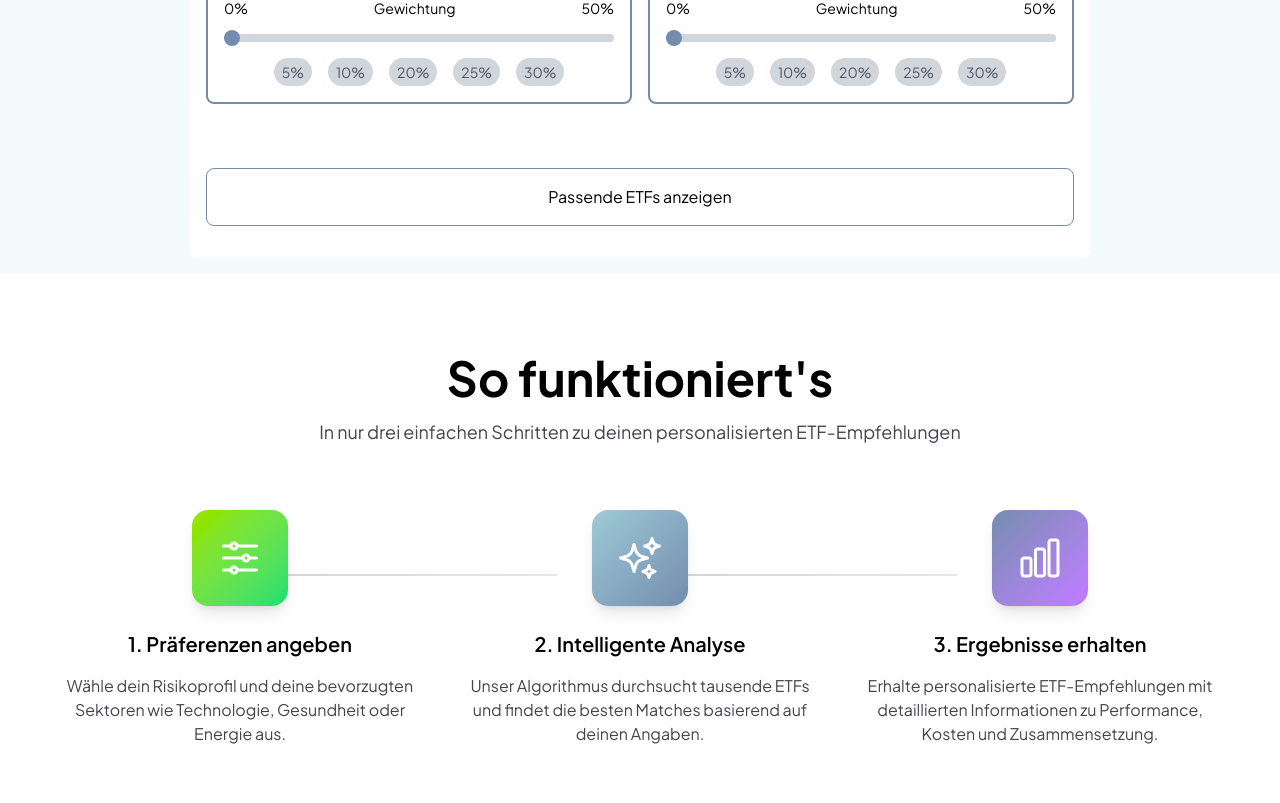
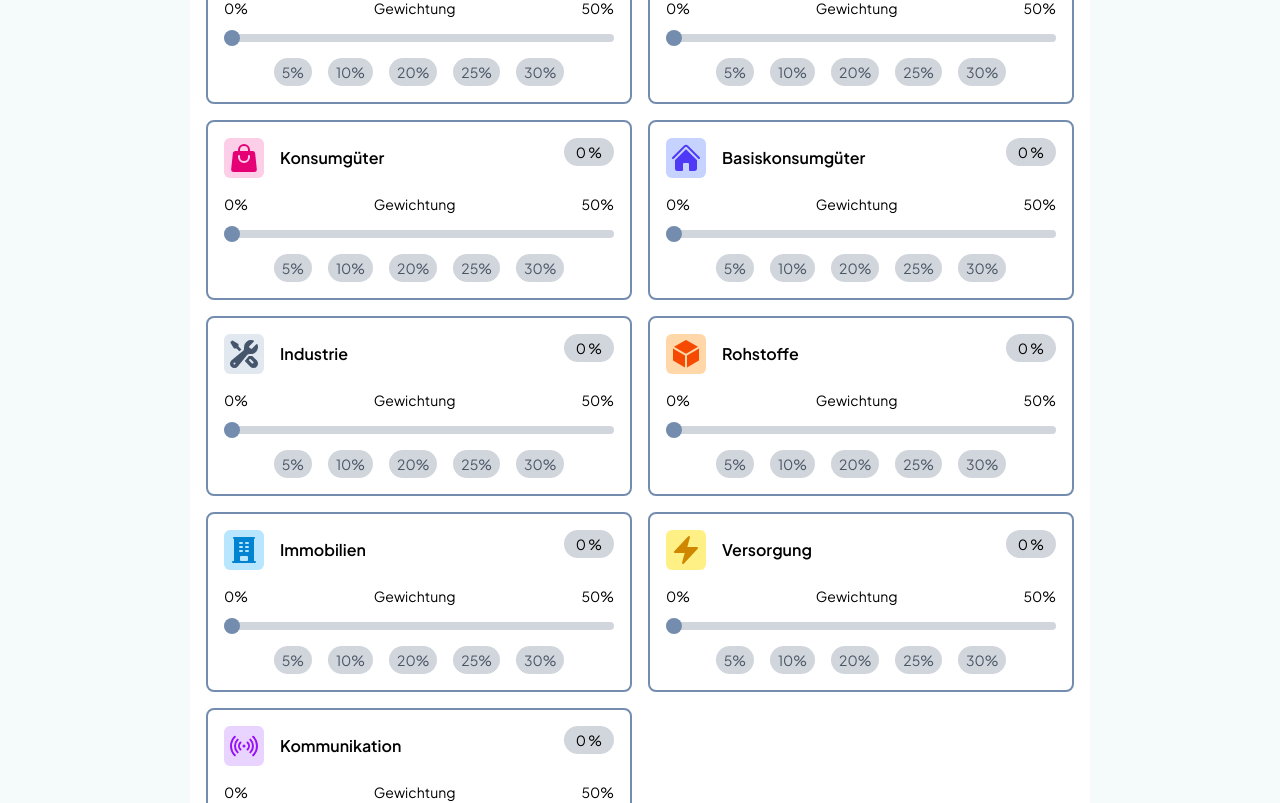
Before and after one commit to KyleKreuter/6ProzentRendite-frontend, a React (Vite) app: page / in a window 1280 px wide. Shown: the part 920-1723 px from the top of the page. Built offline with nearby package versions, Linux system fonts and the light colour scheme.

Commit message:
"Add new sector options to EtfMatcherComponent with icons and dynamic weight handling, and update useETFs hook to include foci and compositionRisk in queryKey"

```diff
--- a/src/components/matcher/EtfMatcherComponent.jsx
+++ b/src/components/matcher/EtfMatcherComponent.jsx
@@ -1,7 +1,19 @@
 import React, {useState} from 'react';
 import RiskLevelComponent from "@/components/matcher/risk/RiskLevelComponent.jsx";
 import SectorPreferenceComponent from "@/components/matcher/sector/SectorPreferenceComponent.jsx";
-import {CpuChipIcon, CurrencyDollarIcon, HeartIcon, LightBulbIcon} from "@heroicons/react/24/solid/index.js";
+import {
+    BoltIcon,
+    BuildingOfficeIcon,
+    CpuChipIcon,
+    CubeIcon,
+    CurrencyDollarIcon,
+    HeartIcon,
+    HomeIcon,
+    LightBulbIcon,
+    ShoppingBagIcon,
+    SignalIcon,
+    WrenchScrewdriverIcon
+} from "@heroicons/react/24/solid/index.js";
 import Modal from "@/modal/Modal.jsx";
 import ETFMatcherResultModal from "@/modal/matcher/ETFMatcherResultModal.jsx";
 
@@ -71,6 +83,90 @@ const EtfMatcherComponent = () => {
                             setSectors((prev) => ({ ...prev, FINANCIAL: weight }));
                         }}
                     />
+                    <SectorPreferenceComponent
+                        icon={
+                            <div
+                                className={"w-10 h-10 bg-pink-200 rounded-md flex items-center justify-center text-pink-600"}>
+                                <ShoppingBagIcon className={"size-8"}/>
+                            </div>}
+                        headline={"Konsumgüter"}
+                        color={{bg: "bg-pink-200", text: "text-pink-600"}}
+                        onWeightChange={(weight) => {
+                            setSectors((prev) => ({ ...prev, CONSUMER_DISCRETIONARY: weight }));
+                        }}
+                    />
+                    <SectorPreferenceComponent
+                        icon={
+                            <div
+                                className={"w-10 h-10 bg-indigo-200 rounded-md flex items-center justify-center text-indigo-600"}>
+                                <HomeIcon className={"size-8"}/>
+                            </div>}
+                        headline={"Basiskonsumgüter"}
+                        color={{bg: "bg-indigo-200", text: "text-indigo-600"}}
+                        onWeightChange={(weight) => {
+                            setSectors((prev) => ({ ...prev, CONSUMER_STAPLES: weight }));
+                        }}
+                    />
+                    <SectorPreferenceComponent
+                        icon={
+                            <div
+                                className={"w-10 h-10 bg-slate-200 rounded-md flex items-center justify-center text-slate-600"}>
+                                <WrenchScrewdriverIcon className={"size-8"}/>
+                            </div>}
+                        headline={"Industrie"}
+                        color={{bg: "bg-slate-200", text: "text-slate-600"}}
+                        onWeightChange={(weight) => {
+                            setSectors((prev) => ({ ...prev, INDUSTRIALS: weight }));
+                        }}
+                    />
+                    <SectorPreferenceComponent
+                        icon={
+                            <div
+                                className={"w-10 h-10 bg-orange-200 rounded-md flex items-center justify-center text-orange-600"}>
+                                <CubeIcon className={"size-8"}/>
+                            </div>}
+                        headline={"Rohstoffe"}
+                        color={{bg: "bg-orange-200", text: "text-orange-600"}}
+                        onWeightChange={(weight) => {
+                            setSectors((prev) => ({ ...prev, MATERIALS: weight }));
+                        }}
+                    />
+                    <SectorPreferenceComponent
+                        icon={
+                            <div
+                                className={"w-10 h-10 bg-sky-200 rounded-md flex items-center justify-center text-sky-600"}>
+                                <BuildingOfficeIcon className={"size-8"}/>
+                            </div>}
+                        headline={"Immobilien"}
+                        color={{bg: "bg-sky-200", text: "text-sky-600"}}
+                        onWeightChange={(weight) => {
+                            setSectors((prev) => ({ ...prev, REAL_ESTATE: weight }));
+                        }}
+                    />
+                    <SectorPreferenceComponent
+                        icon={
+                            <div
+                                className={"w-10 h-10 bg-yellow-200 rounded-md flex items-center justify-center text-yellow-600"}>
+                                <BoltIcon className={"size-8"}/>
+                            </div>}
+                        headline={"Versorgung"}
+                        color={{bg: "bg-yellow-200", text: "text-yellow-600"}}
+                        onWeightChange={(weight) => {
+                            setSectors((prev) => ({ ...prev, UTILITIES: weight }));
+                        }}
+                    />
+                    <SectorPreferenceComponent
+                        icon={
+                            <div
+                                className={"w-10 h-10 bg-purple-200 rounded-md flex items-center justify-center text-purple-600"}>
+                                <SignalIcon className={"size-8"}/>
+                            </div>}
+                        headline={"Kommunikation"}
+                        color={{bg: "bg-purple-200", text: "text-purple-600"}}
+                        onWeightChange={(weight) => {
+                            setSectors((prev) => ({ ...prev, COMMUNICATION: weight }));
+                        }}
+                    />
                 </div>
                 <button
                     className={"w-full p-4 flex items-center justify-center border border-pastel-blue rounded-lg hover:cursor-pointer hover:border-pastel-cyan transform transition-all duration-200"}
--- a/src/hooks/useETFs.js
+++ b/src/hooks/useETFs.js
@@ -3,7 +3,7 @@ import {getETFs} from "@/api/etfApi.js";
 
 export const useETFs = (foci, compositionRisk) => {
     return useQuery({
-        queryKey: ["etfs"],
+        queryKey: ["etfs", foci, compositionRisk],
         queryFn: () => {
             return getETFs({foci, compositionRisk});
         }
```
